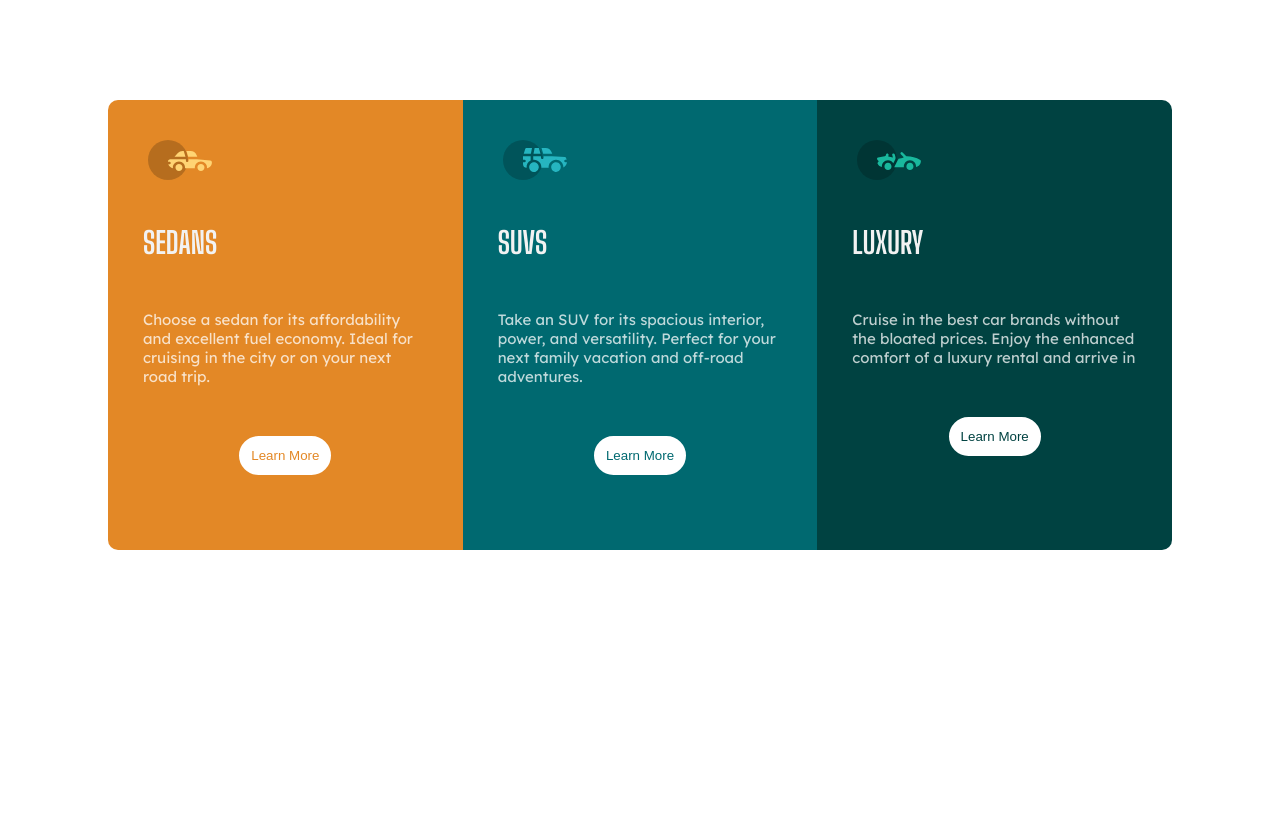
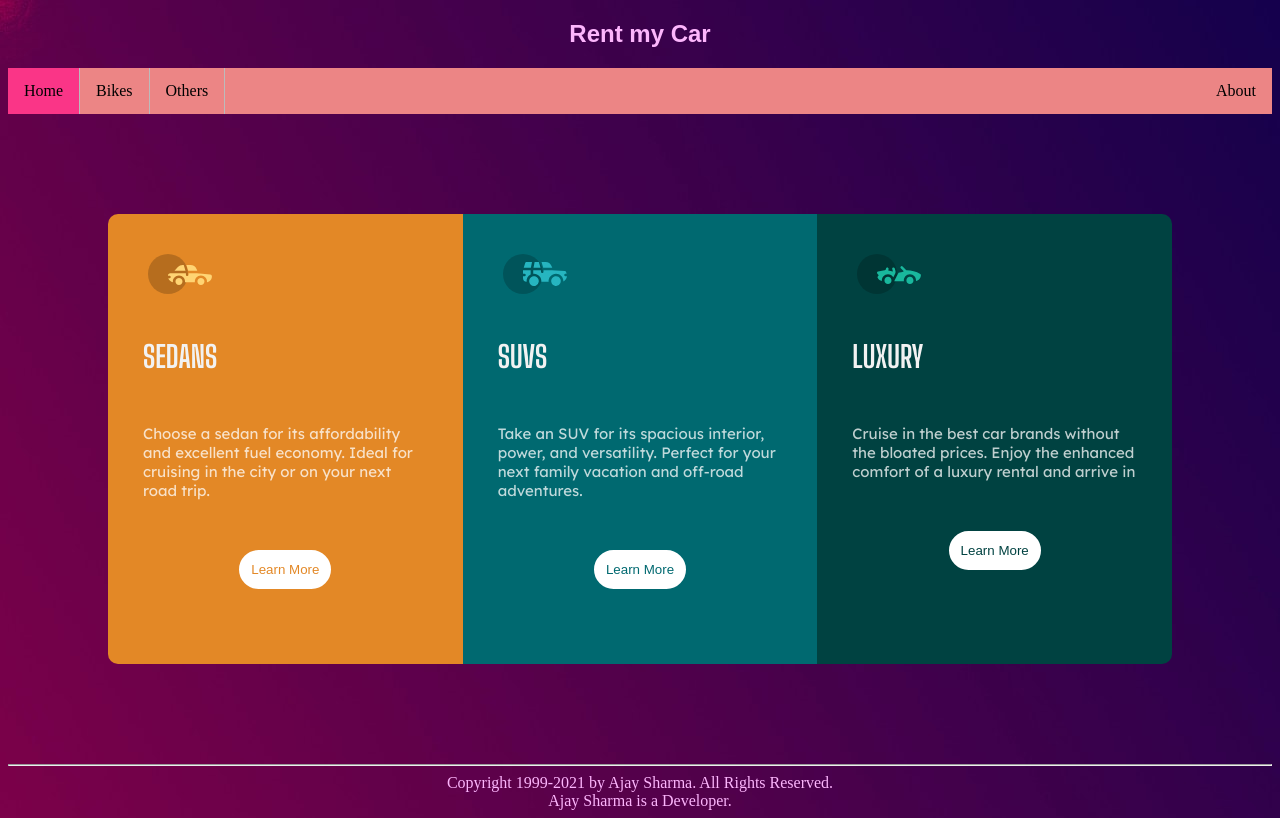
Before and after one commit to Kronos-aj/Cars-renting, a plain HTML site: page index.html in a window 1280 px wide. Drawn offline with Linux system fonts and the light colour scheme.

Commit message:
navigation

```diff
--- a/index.html
+++ b/index.html
@@ -10,6 +10,17 @@
 
 </head>
 <body>
+    <header>
+            <h2>Rent my Car</h2>
+    </header>
+    <nav>
+        <ul>
+            <li><a class="active" href="#home">Home</a></li>
+            <li><a href="#news">Bikes</a></li>
+            <li><a href="#contact">Others</a></li>
+            <li style="float:right"><a href="#about">About</a></li>
+          </ul>
+    </nav>
     <div class="container">
         <div class="right">
             <div class="icon">
@@ -36,5 +47,9 @@
             <div class="button-position" > <button class="right-button" type="button">Learn More</button></div>
         </div>
     </div>
+    <hr>
+    <footer>
+        <span>Copyright 1999-2021 by Ajay Sharma. All Rights Reserved. <br> Ajay Sharma is a Developer.</span>
+    </footer>
 </body>
 </html>
--- a/style.css
+++ b/style.css
@@ -1,6 +1,53 @@
 @import url('https://fonts.googleapis.com/css2?family=Lexend+Deca&display=swap');
 @import url('https://fonts.googleapis.com/css2?family=Big+Shoulders+Display:wght@700&display=swap');
 
+
+/* ----------------main image-------------- */
+body{
+    background-image: url(gradienta-JYbxRcB9pvw-unsplash.jpg);
+}
+/* -----------------header---------------- */
+header{
+    text-align: center;
+    color: rgb(252, 181, 252);
+    font-family: sans-serif;
+}
+/* ------------------navigation bar------------------ */
+
+ul {
+    list-style-type: none;
+    margin: 0;
+    padding: 0;
+    overflow: hidden;
+    background-color: rgb(236, 133, 133);
+
+  }
+
+  li {
+    float: left;
+    border-right:1px solid #bbb;
+  }
+
+  li:last-child {
+    border-right: none;
+  }
+
+  li a {
+    display: block;
+    color: black;
+    text-align: center;
+    padding: 14px 16px;
+    text-decoration: none;
+  }
+
+  li a:hover:not(.active) {
+    background-color: #111;
+    color: wheat;
+  }
+
+  .active {
+    background-color: #fa3587;
+  }
 
 /* ---------------main container--------------- */
 
@@ -119,3 +166,8 @@
       flex: 100%;
     }
   }
+
+ footer{
+    color: rgb(252, 181, 252);
+     text-align: center;
+ }
```
Also changed, not shown: gradienta-JYbxRcB9pvw-unsplash.jpg (added).
